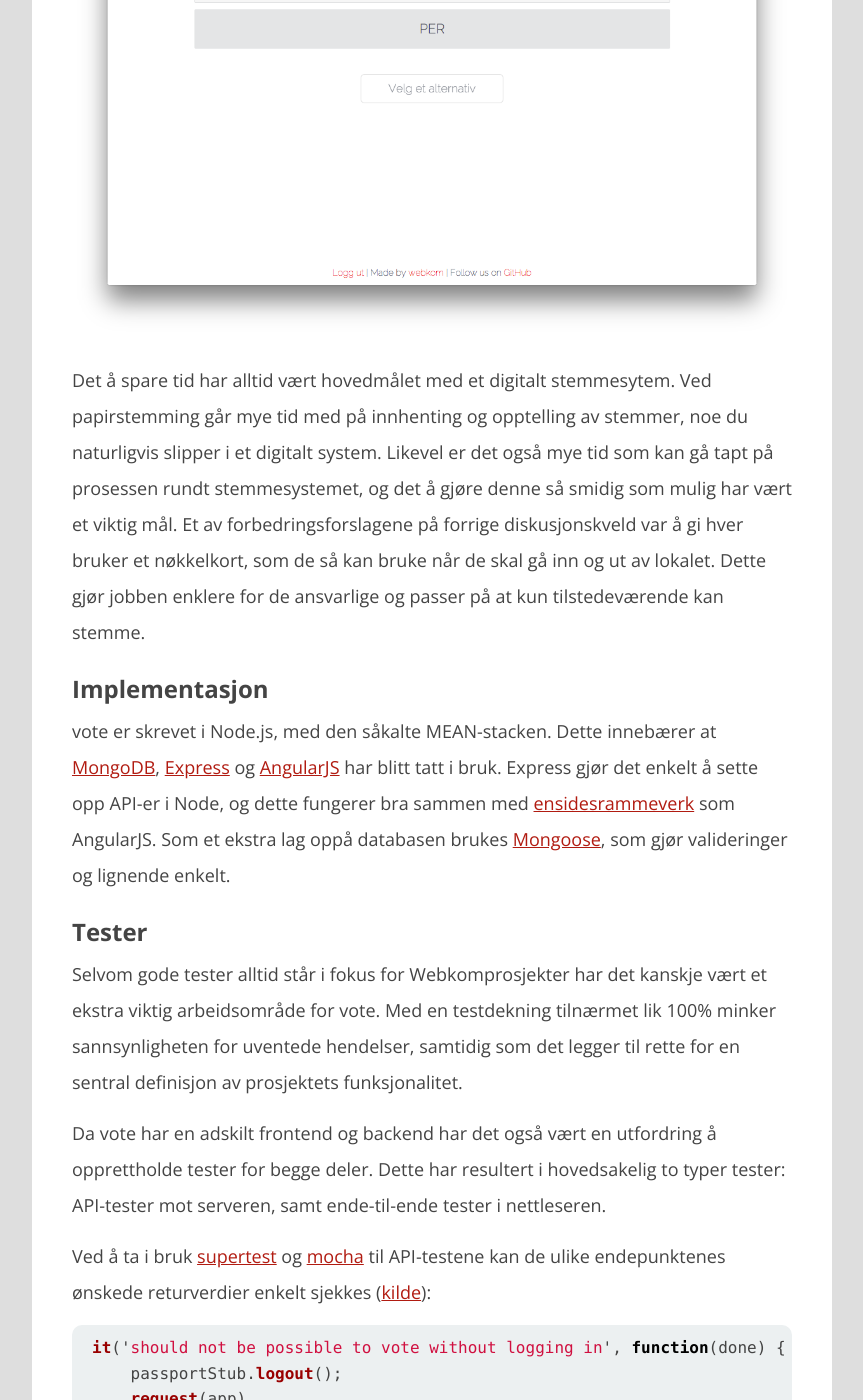
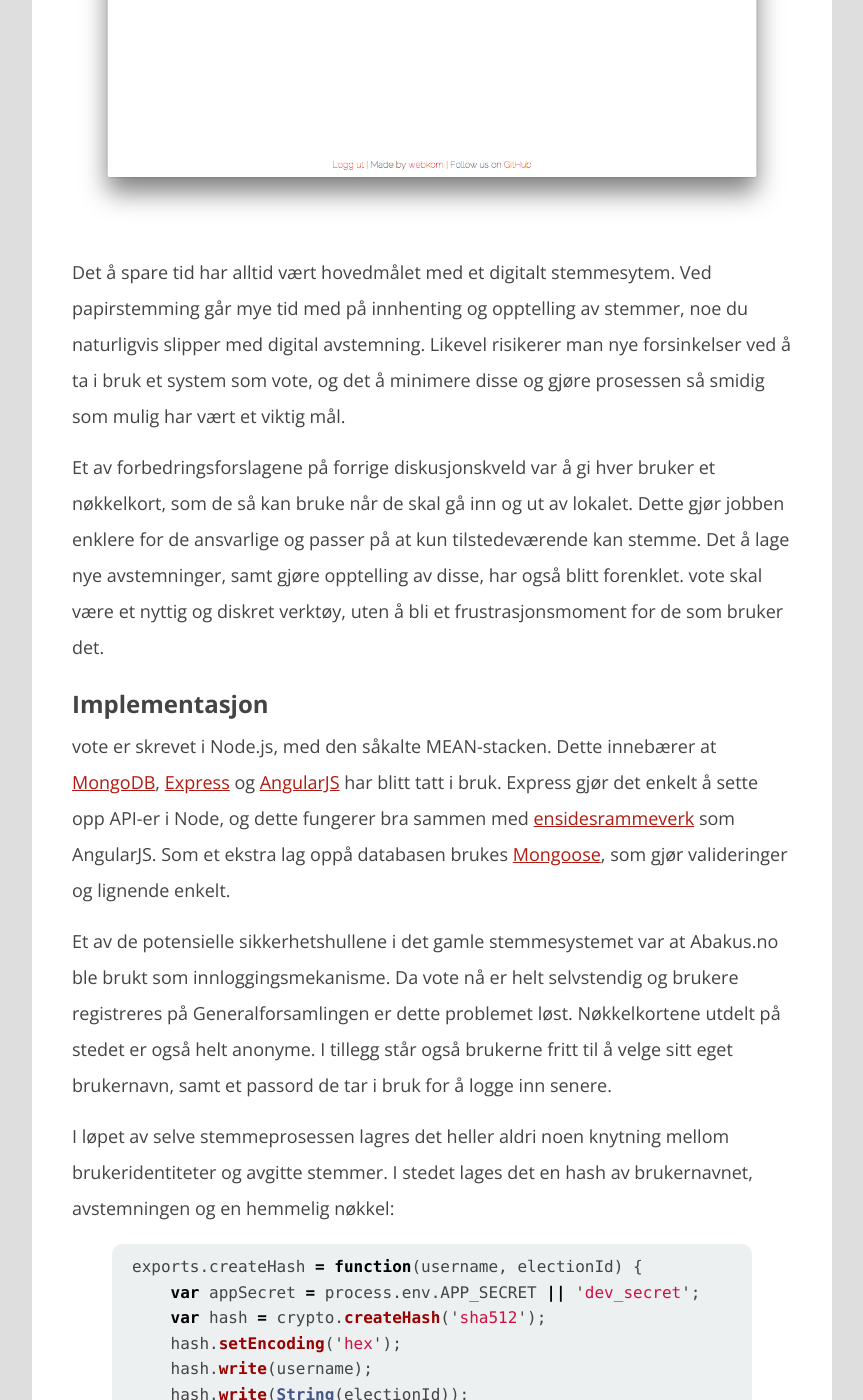
Before and after one commit to webkom/webkom.github.io, a Jekyll site: the page built from _posts/2015-02-19-vote.md, in a window 1280 px wide and 1400 px high, scrolled down 1403 px. Shown: the whole window, without its empty margins (208-1071 px from the left). Built offline with Jekyll 4.4.1, drawn with Linux system fonts in a browser that asks for light colours; comment, search, counter and statistics services are not loaded; some of the changed text lies outside the part shown.

Commit message:
Textual changes to the vote post

````diff
--- a/_posts/2015-02-19-vote.md
+++ b/_posts/2015-02-19-vote.md
@@ -4,18 +4,13 @@
 author: ekmartin
 
 ---
-
-Da det er flere år siden Webkom har hatt et medlem som Abakusleder var det i fjor på tide å digitalisere stemmeprosessen på Genfors.
-Det ble derimot lite med juks, og vi så oss derfor pent nødt til å lage hele greia på nytt. Det gikk likevel ikke veien denne gangen heller,
-da kildekoden til prosjektet plutselig skulle gjøres tilgjengelig for alle.
-Sikrere skulle det visst også bli, så da var det vel bare å ta til takke med at ærlighet varer lengst.
+Våren 2014 ble det tatt i bruk et digitalt stemmesystem ved Abakus' Generalforsamling. Det ble for det meste godt motatt, men hadde et par problemer det måtte ordnes opp i. Nå er versjon to av vote klar for lansering og tilgjengelig på [GitHub](https://github.com/webkom/vote).
 
 ![GitHub](/images/posts/2015-02-20-vote-opensource.png)
 
-Fra spøk til alvor er prosjektet nå klart til lansering og tilgjenglig på [GitHub](https://github.com/webkom/vote).
 I motsetning til i fjor står vote nå på egne ben, og er helt uavhengig av [abakus.no](https://abakus.no).
 Stemmesystemet er et av temaene på [diskusjonskvelden](https://abakus.no/event/1558-diskusjonskveld/) i dag (fredag den 20.), og her vil det også holdes en demoavstemning.
-Dersom du finner feil i systemet kan dette gjerne tas opp da, via en issue på [GitHub](https://github.com/webkom/vote/issues), eller
+Dersom du finner feil i systemet kan dette gjerne tas opp der, via en [issue](https://github.com/webkom/vote/issues) på GitHub, eller
  på mail til [webkom@abakus.no](webkom@abakus.no).
 
 Selv om sikkerhet har stått i fokus under utviklingsprosessen har også målet om å oppnå en bra brukeropplevelse vært sentralt.
@@ -24,18 +19,42 @@
 
 ![vote](/images/posts/2015-02-20-vote-screenshot.png)
 
-Det å spare tid har alltid vært hovedmålet med et digitalt stemmesytem. Ved papirstemming går mye tid med på innhenting og opptelling av stemmer, noe du naturligvis slipper i et digitalt system. Likevel er det også mye tid som kan gå tapt på prosessen rundt stemmesystemet, og det å gjøre denne så smidig som mulig har vært et viktig mål. Et av forbedringsforslagene på forrige diskusjonskveld var å gi hver bruker et nøkkelkort, som de så kan bruke når de skal gå inn og ut av lokalet. Dette gjør jobben enklere for de ansvarlige og passer på at kun tilstedeværende kan stemme.
+Det å spare tid har alltid vært hovedmålet med et digitalt stemmesytem. Ved papirstemming går mye tid med på innhenting og opptelling av stemmer, noe du naturligvis slipper med digital avstemning. Likevel risikerer man nye forsinkelser ved å ta i bruk et system som vote, og det å minimere disse og gjøre prosessen så smidig som mulig har vært et viktig mål.
+
+Et av forbedringsforslagene på forrige diskusjonskveld var å gi hver bruker et nøkkelkort, som de så kan bruke når de skal gå inn og ut av lokalet. Dette gjør jobben enklere for de ansvarlige og passer på at kun tilstedeværende kan stemme. Det å lage nye avstemninger, samt gjøre opptelling av disse, har også blitt forenklet. vote skal være et nyttig og diskret verktøy, uten å bli et frustrasjonsmoment for de som bruker det.
 
 ## Implementasjon
 vote er skrevet i Node.js, med den såkalte MEAN-stacken. Dette innebærer at [MongoDB](http://www.mongodb.com/), [Express](http://expressjs.com/) og [AngularJS](https://angularjs.org/) har blitt tatt i bruk. Express gjør det enkelt å sette opp API-er i Node, og dette fungerer bra sammen med [ensidesrammeverk](https://en.wikipedia.org/wiki/Single-page_application) som AngularJS. Som et ekstra lag oppå databasen brukes [Mongoose](mongoosejs.com), som gjør valideringer og lignende enkelt.
 
+Et av de potensielle sikkerhetshullene i det gamle stemmesystemet var at Abakus.no ble brukt som innloggingsmekanisme. Da vote nå er helt selvstendig og brukere registreres på Generalforsamlingen er dette problemet løst. Nøkkelkortene utdelt på stedet er også helt anonyme. I tillegg står også brukerne fritt til å velge sitt eget brukernavn, samt et passord de tar i bruk for å logge inn senere.
+
+I løpet av selve stemmeprosessen lagres det heller aldri noen knytning mellom brukeridentiteter og avgitte stemmer. I stedet lages det en hash av brukernavnet, avstemningen og en hemmelig nøkkel:
+
+{% highlight javascript %}
+exports.createHash = function(username, electionId) {
+    var appSecret = process.env.APP_SECRET || 'dev_secret';
+    var hash = crypto.createHash('sha512');
+    hash.setEncoding('hex');
+    hash.write(username);
+    hash.write(String(electionId));
+    hash.write(appSecret);
+    hash.end();
+
+    var createdHash = hash.read();
+    return createdHash;
+};
+{% endhighlight %}
+
+Når så systemet skal finne ut av om en bruker har stemt tidligere lages hashen på nytt, og dersom det allerede finnes en identisk hash i databasen blir stemmen avvist. I tillegg gjør dette at en stemme ikke kan knyttes tilbake til en enkelt bruker ved et senere tidspunkt. Alternativet en bruker stemmer på sendes heller aldri i klartekst i URL-en, da den legges ved i selve POST-forespørselen. Dette gjør at den blir kryptert når applikasjonen tar i bruk HTTPS.
+
 ## Tester
-Selvom gode tester alltid står i fokus for Webkomprosjekter har det kanskje vært et ekstra viktig arbeidsområde for vote. Med en testdekning tilnærmet lik 100% minker sannsynligheten for uventede hendelser, samtidig som det legger til rette for en sentral definisjon av prosjektets funksjonalitet.
+Selvom gode tester alltid står i fokus for Webkomprosjekter har det kanskje vært et ekstra viktig arbeidsområde for vote. Med en testdekning tilnærmet lik 100% minker sannsynligheten for uventede hendelser, samtidig som det legger til rette for at all funksjonalitet er dokumentert i tester.
 
-Da vote har en adskilt frontend og backend har det også vært en utfordring å opprettholde tester for begge deler. Dette har resultert i hovedsakelig to typer tester: API-tester mot serveren, samt ende-til-ende tester i nettleseren.
+Da vote har en adskilt frontend og backend har det også vært en utfordring å opprettholde tester for begge deler. Dette har resultert i hovedsakelig to typer tester: API-tester mot serveren, samt ende-til-ende-tester i nettleseren.
 
 Ved å ta i bruk [supertest](https://github.com/tj/supertest) og [mocha](https://github.com/mochajs/mocha) til API-testene kan de ulike endepunktenes ønskede returverdier enkelt sjekkes ([kilde](https://github.com/webkom/vote/blob/8032864b0c741ccf89386156a7e5195d36a66766/test/api/vote.test.js#L171)):
-```js
+
+{% highlight javascript %}
 it('should not be possible to vote without logging in', function(done) {
     passportStub.logout();
     request(app)
@@ -52,18 +71,18 @@
             done();
         });
 });
-```
+{% endhighlight %}
 
 Det å teste frontendkoden, altså det som kjøres i nettleseren, er litt vanskeligere. Dette gjøres med [Protractor](http://angular.github.io/protractor/#/), for å sjekke at nettsiden reagerer på riktig måte når f.eks. en bruker trykker på et alternativ og prøver å stemme. Her tar vi også i bruk [cucumber-js](https://github.com/cucumber/cucumber-js), som lar oss definere frontend-funksjonalitet på følgende måte ([kilde](https://github.com/webkom/vote/blob/8032864b0c741ccf89386156a7e5195d36a66766/features/admin.feature#L24)):
 
-```cucumber
+{% highlight cucumber %}
 Scenario: Add alternatives
   Given There is an inactive election
   And I am on the edit election page
   When I enter a new alternative "Alternative"
   And I click "Legg til alternativ"
   Then I should see the alternative "Alternative"
-```
+{% endhighlight %}
 
 Hver av setningene hører så til et steg i testen, som du kan se [her](https://github.com/webkom/vote/blob/master/features%2Fstep_definitions%2FadminSteps.js). Testene vil så kunne kjøres i en faktisk nettleser:
 
````
